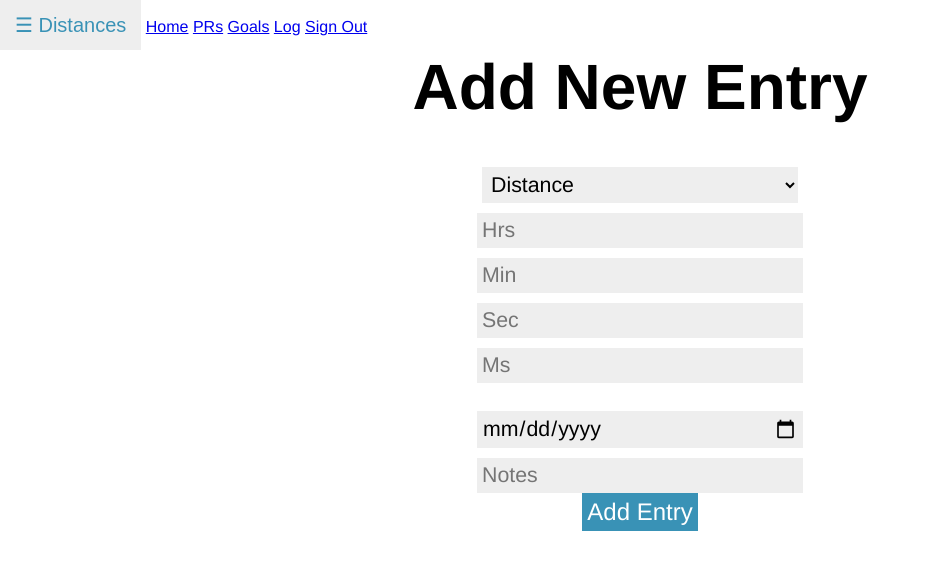
After one commit to ismaeelawad/track, a Flask app: page /addentry in a window 1280 px wide. The commit adds this page. Shown: the top 570 px of the page, without its empty margins (0-931 px from the left). Run offline with Flask 3, Linux system fonts and the light colour scheme; a user stored in the database is signed in; some libraries are stand-ins or nearby versions.

Commit message:
added log page, buttons need completing

```diff
--- a/app.py
+++ b/app.py
@@ -110,5 +110,58 @@ def adddist():
     else:
         return render_error("Distance already exists!")
 
+@app.route("/log", methods=["GET", "POST"])
+@login_required
+def log():
+    times = db.execute("SELECT * FROM times WHERE times.user_id = ? ORDER BY id DESC", session["user_id"])
+    for time in times:
+        time["distance"] = db.execute("SELECT distance FROM distances WHERE id = ?", time["dist_id"])[0]["distance"]
+    load_dists()
+    return render_template("log.html", dists=dists, times=times)
+
+@app.route("/addentry", methods=["GET", "POST"])
+@login_required
+def addentry():
+    if request.method == "GET":
+        load_dists()
+        return render_template("addentry.html", dists=dists)
+    else:
+        distance = request.form.get("distance")
+        h = int(request.form.get("h"))
+        m = int(request.form.get("m"))
+        s = int(request.form.get("s"))
+        ms = int(request.form.get("ms"))
+        date = request.form.get("date")
+        notes = request.form.get("notes")
+
+        if not distance:
+            return render_error("Missing distance!")
+
+        if not h:
+            h = 0
+
+        if not m:
+            m = 0
+
+        if not s:
+            s = 0
+
+        if not ms:
+            ms = 0
+
+        if not date:
+            return render_error("Missing date!")
+
+        if (h < 0) or (m < 0) or (m > 59) or (s < 0) or (s > 59) or (ms < 0) or (ms > 999):
+            return render_error("Invalid time!")
+
+        dist_id = db.execute("SELECT id FROM distances WHERE user_id = ? AND distance = ?", session["user_id"], distance)[0]["id"]
+        if not dist_id:
+            return render_error("Distance does not exist!")
+
+        db.execute("INSERT INTO times (user_id, dist_id, h, m, s, ms, date, notes) VALUES (?, ?, ?, ?, ?, ?, ?, ?)", session["user_id"], dist_id, h, m, s, ms, date, notes)
+
+        return redirect("/log")
+
 if __name__ == "__main__":
     app.run(debug=True)
--- a/static/styles.css
+++ b/static/styles.css
@@ -117,8 +117,8 @@ table {
     border-collapse: collapse;
     margin-right: auto;
     margin-left: auto;
-    width: 90%
-
+    width: 90%;
+    margin-top: 10px;
 }
 
 td {
@@ -205,3 +205,88 @@ tr:hover {
 .register_button:hover {
     background-color: var(--dark_blue);
 }
+
+.editbutton {
+    border: none;
+    width: 100%;
+    height: 100%;
+    font-size: 16pt;
+    color: white;
+    background-color: var(--light_blue);
+    transition: .5s;
+}
+
+.editbutton:hover {
+    background-color: var(--dark_blue);
+}
+
+.trashbutton {
+    border: none;
+    width: 100%;
+    height: 100%;
+    font-size: 16pt;
+    color: white;
+    background-color: #e93030;
+    transition: .5s;
+}
+.trashbutton:hover {
+    background-color: #c01010;
+}
+
+.addentrylink {
+    text-align: center;
+    text-decoration: none;
+    font-size: 16pt;
+    color: white;
+    background-color: var(--light_blue);
+    padding: 5px;
+    margin-left: auto;
+    margin-right: auto;
+    display: block;
+    width: 90%;
+    transition: .5s;
+}
+
+.addentrylink:hover {
+    background-color: var(--dark_blue);
+}
+
+
+.entry_form input, select {
+    font-family: 'Helvetica Neue', 'Arial', sans-serif;
+    font-size: 16pt;
+    margin: auto;
+    display: block;
+    width: 25%;
+    margin-top: 10px;
+    border: 0px;
+    border-radius: 0px;
+    background-color: var(--light_gray);
+    outline: none;
+    padding: 5px;
+    transition: .5s;
+}
+
+.entry_form input:focus {
+    background-color: var(--dark_gray);
+    color: white;
+    border: 0px;
+}
+
+.entry_form button {
+    background-color: var(--light_blue);
+    font-size: 18pt;
+    color: white;
+    font-family: 'Helvetica Neue', 'Arial', sans-serif;
+    border: none;
+    display:block;
+    margin-left: auto;
+    margin-right: auto;
+    text-decoration: none;
+    transition: 0.5s;
+    padding: 5px;
+}
+
+.entry_form button:hover {
+    background-color: var(--dark_blue);
+}
--- /dev/null
+++ b/templates/addentry.html
@@ -0,0 +1,23 @@
+{% extends "layout.html" %}
+
+{% block title %} Add Entry {% endblock %}
+
+{% block body %}
+    <h1>Add New Entry</h1>
+        <form method="post" class="entry_form">
+            <select name="distance" id="distance" autocomplete="off">
+                <option disabled selected="selected">Distance</option>
+                {% for dist in dists %}
+                <option value="{{ dist }}">{{ dist }}</option>
+                {% endfor %}
+            </select>
+            <input type="number" name="h" id="h" min="0" autocomplete="off" placeholder="Hrs">
+            <input type="number" name="m" id="m" min="0" max="59" autocomplete="off" placeholder="Min">
+            <input type="number" name="s" id="s" min="0" max="59" autocomplete="off" placeholder="Sec">
+            <input type="number" name="ms" id="ms" min="0" max= "999" autocomplete="off" placeholder="Ms"><br>
+            <input type="date" id="date" name="date" placeholder="Set On">
+            <input type="text" id="notes" name="notes" placeholder="Notes">
+
+            <button type="submit">Add Entry</button>
+        </form>
+{% endblock %}
--- a/templates/layout.html
+++ b/templates/layout.html
@@ -54,10 +54,11 @@
         </div>
         <div id="TopBar" class="topbar">
             <button class="openbtn" onclick="sidebarToggle()">&#9776; Distances</button>
-            <a href="#">Home</a>
-            <a href="#">PRs</a>
-            <a href="#">Goals</a>
-            <a href="/signout" id="a_signout">Sign Out</a>
+            <a href="/">Home</a>
+            <a href="prs">PRs</a>
+            <a href="/goals">Goals</a>
+            <a href="/log">Log</a>
+            <a href="/signout" style="margin-right:5px;">Sign Out</a>
         </div>
         <div id="main">
             {% block body %}{% endblock %}
```
Also changed, not shown: templates/log.html (added, +39 -0 lines), project.db, 1 other file.
